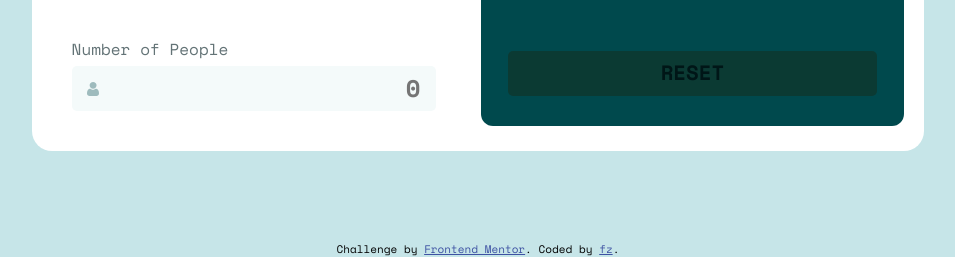
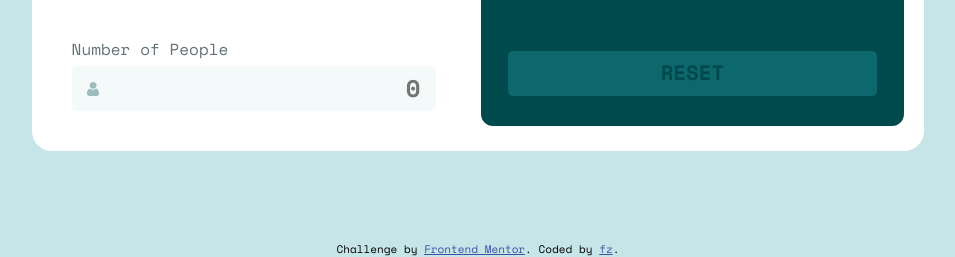
Before and after one commit to yyc1280/FEmentor-Tip-calculator-app, a plain HTML site: page index.html in a window 1280 px wide. Shown: the part 567-824 px from the top of the page, without its empty margins (242-1197 px from the left). Drawn offline with nearby package versions, Linux system fonts and the light colour scheme.

Commit message:
fix reset

```diff
--- a/styles/style.scss
+++ b/styles/style.scss
@@ -189,7 +189,8 @@ body {
             background-color: #9fe8dd;
           }
           &:disabled {
-            filter: brightness(0.3);
+            color: $Very-dark-cyan;
+            background-color: #0d686d;
           }
         }
       }
```
Also changed, not shown: styles/style.css, 1 other file.
